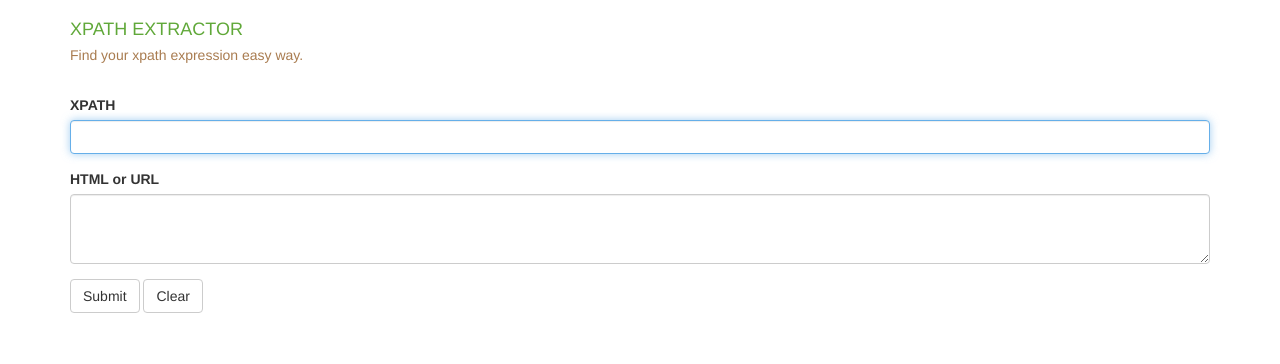
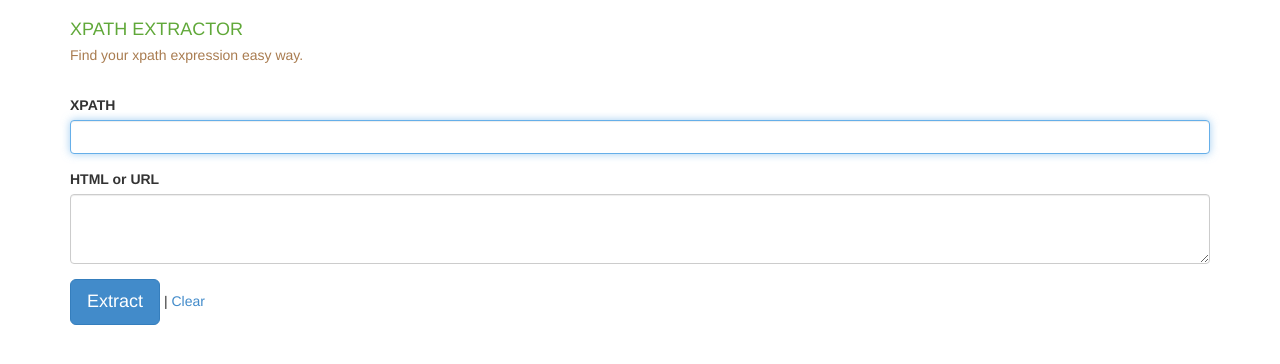
Before and after one commit to horva/xpath-extractor, a Flask app: page / in a window 1280 px wide. Shown: the top 364 px of the page. Run offline with Flask 2, Linux system fonts and the light colour scheme; parts of the project's set-up code (start-up, migrations or seed data) failed here and were passed over; some libraries are stand-ins or nearby versions.

Commit message:
made primary action more obvious and easy to hit, made reset option a bit harder to hit mistakenly

```diff
--- a/templates/base.html
+++ b/templates/base.html
@@ -44,8 +44,8 @@
                     {% endfor %}
                 {% endif %}
             </div>
-            <button type="submit" class="btn btn-default">Submit</button>
-            <a href="/" class="btn btn-default">Clear</a>
+            <button type="submit" class="btn btn-primary btn-lg">Extract</button>
+            | <a href="/">Clear</a>
         </form>
         {% if message %}
             <div class="message">
```
